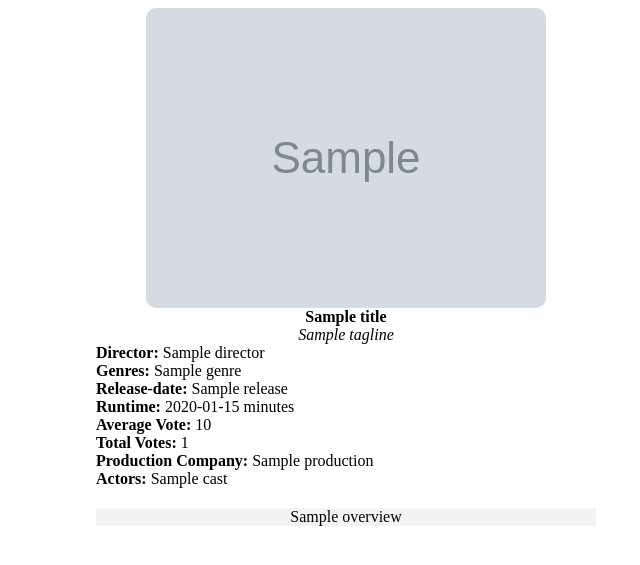
After one commit to pncnmnp/Movie-Recommendation, a Flask app: template flask/templates/meta.html in a window 1280 px wide. The commit adds this page. Shown: the top 565 px of the page, without its empty margins (294-934 px from the left). Run offline with Flask 2, Linux system fonts and the light colour scheme; the template is opened without the code that fills it: most values are stand-ins (such as "Sample title", 1, 10 or a date in 2020); grey boxes marked "Sample" are stand-in pictures.

Commit message:
Designed the site with recommendations in grid format Added meta pages for movies

```diff
--- a/content_based.py
+++ b/content_based.py
@@ -198,5 +198,5 @@ class ContentBased:
 if __name__ == "__main__":
 	rec = ContentBased()
 	print(
-		rec.recommend(sys.argv[1], 10, critics=False, full_search=True, use_pickle=True, keywords_and_desc=False)
+		rec.recommend(sys.argv[1], 14, critics=False, full_search=True, use_pickle=False, keywords_and_desc=False)
 	)
--- /dev/null
+++ b/flask/static/meta_style.css
@@ -0,0 +1,36 @@
+.movie-info {
+	max-width: 500px;
+	margin: auto;
+}
+
+img {
+	display: block;
+	margin: 0 auto;
+	max-width: 100%;
+	border-radius: 10px;
+}
+
+.title, .tagline {
+	text-align: center;
+}
+
+.title {
+	font-weight: bold;
+}
+
+.tagline {
+	font-style: italic;
+}
+
+.meta-attr {
+	font-weight: bold;
+}
+
+.actors {
+	padding-bottom: 20px;
+}
+
+.overview {
+	text-align: center;
+	background-color: #f3f3f3;
+}
--- /dev/null
+++ b/flask/templates/meta.html
@@ -0,0 +1,35 @@
+<!DOCTYPE html>
+<html lang="en">
+
+	<head>
+		<meta charset="utf-8">
+		<meta name="author" content="parth_parikh">
+		<meta name="description" content="A movie recommender system">
+		<meta name="viewport" content="width=device-width, initial-scale=1">
+		<link rel="stylesheet" type="text/css" href="{{ url_for('static', filename='meta_style.css') }}" />
+		<title>Movie Database</title>
+	</head>
+
+	<body>
+		<div class="movie-info">
+			<img src="{{ poster_path }}" alt="{{ title }}">
+			<div class="meta-info">
+				<div class="title">{{ title }}</div>
+				<div class="tagline">{{ tagline }}</div>
+				<div class="director"><span class="meta-attr">Director: </span>{{ director[0] }}</div>
+				<div class="genres">
+					<span class="meta-attr">Genres: </span>{{ genres|join(', ') }}
+				</div>
+				<div class="release_date"><span class="meta-attr">Release-date: </span>{{ release }}</div>
+				<div class="runtime"><span class="meta-attr">Runtime: </span>{{ runtime }} minutes</div>
+				<div class="vote_average"><span class="meta-attr">Average Vote: </span>{{ vote_average }}</div>
+				<div class="vote_count"><span class="meta-attr">Total Votes: </span>{{ vote_count }}</div>
+				<div class="production"><span class="meta-attr">Production Company:</span> {{ production |join(', ')}} </div>
+				<div class="actors">
+					<span class="meta-attr">Actors: </span>{{ cast|join(', ') }}
+				</div>
+				<div class="overview">{{ overview }}</div>
+			</div>
+		</div>
+	</body>
+</html>
--- a/server.py
+++ b/server.py
@@ -1,18 +1,68 @@
-from flask import Flask, render_template, request
+from flask import Flask, render_template, request, redirect, abort
 import pandas as pd
 from get_posters import get_poster_paths
 from content_based import ContentBased
-app = Flask(__name__, template_folder="./flask/templates/")
+from file_paths import *
+from recommendation import Recommendation
+from ast import literal_eval
 
-DEFAULT_LIMIT = 10
+app = Flask(__name__, template_folder="./flask/templates/", static_folder="./flask/static/")
+
+DEFAULT_LIMIT = 14
+
+def get_meta(title):
+	rec = Recommendation()
+	rec.filter_genres()
+	rec.filter_productions()
+	df_movies = rec.md
+	df_credits = pd.read_csv(PATH_CREDITS)
+	attributes = ["id", "original_title", "genres", "homepage",
+					"overview", "release_date", "production_companies",
+					"runtime", "tagline", "vote_average", "vote_count"]
+
+	df_title = df_movies.iloc[df_movies.index[
+								df_movies["original_title"] == title][0]][attributes]
+	df_crew = df_credits.iloc[df_credits.index[df_credits["title"] == title][0]][["cast", "crew"]]
+	cast = [cast["name"] for cast in literal_eval(df_crew["cast"])[0:5]]
+	crew = [crew["name"] for crew in literal_eval(df_crew["crew"]) if crew["job"] in ["Director"]]
+
+	return df_title, cast, crew
 
 @app.route('/', methods=["GET"])
 def home():
 	if "recommend" in request.args:
 		title = request.args["recommend"]
 		rec = ContentBased()
-		df = rec.recommend(title, DEFAULT_LIMIT, full_search=True, keywords_and_desc=True)
+		df = rec.recommend(title, DEFAULT_LIMIT, full_search=True, keywords_and_desc=False, critics=False)
 		poster_paths = get_poster_paths(df["id"].tolist(), df["original_title"].tolist())
-		return render_template('recommendations.html', titles=df["original_title"].tolist(), images=poster_paths)
+		return render_template('recommendations.html',
+								titles=df["original_title"].tolist(),
+								images=poster_paths,
+								votes=df["vote_average"].tolist(),
+								m_id=df["id"].tolist())
 	else:
 		return render_template('homepage.html')
+
+@app.route('/movie', methods=["GET"])
+def movie_meta():
+	if "title" in request.args:
+		title = request.args["title"]
+		m_id = request.args["id"]
+		df_meta = get_meta(title)
+		poster_path = get_poster_paths([int(m_id)], [title])[title]
+		return render_template('meta.html',
+								title=df_meta[0]["original_title"],
+								genres=df_meta[0]["genres"],
+								homepage=df_meta[0]["homepage"],
+								overview=df_meta[0]["overview"],
+								release=df_meta[0]["release_date"],
+								production=df_meta[0]["production_companies"],
+								runtime=df_meta[0]["runtime"],
+								tagline=df_meta[0]["tagline"],
+								vote_average=df_meta[0]["vote_average"],
+								vote_count=df_meta[0]["vote_count"],
+								cast=df_meta[1],
+								director=df_meta[2],
+								poster_path=poster_path)
+	else:
+		abort(404)
```
Also changed, not shown: flask/static/common_styles.css (added, +103 -0 lines), flask/templates/homepage.html (+5 -2 lines), flask/templates/recommendations.html (+15 -6 lines), recommendation.py (+12 -1 lines), flask/static/images/logo-homepage.png (added).
